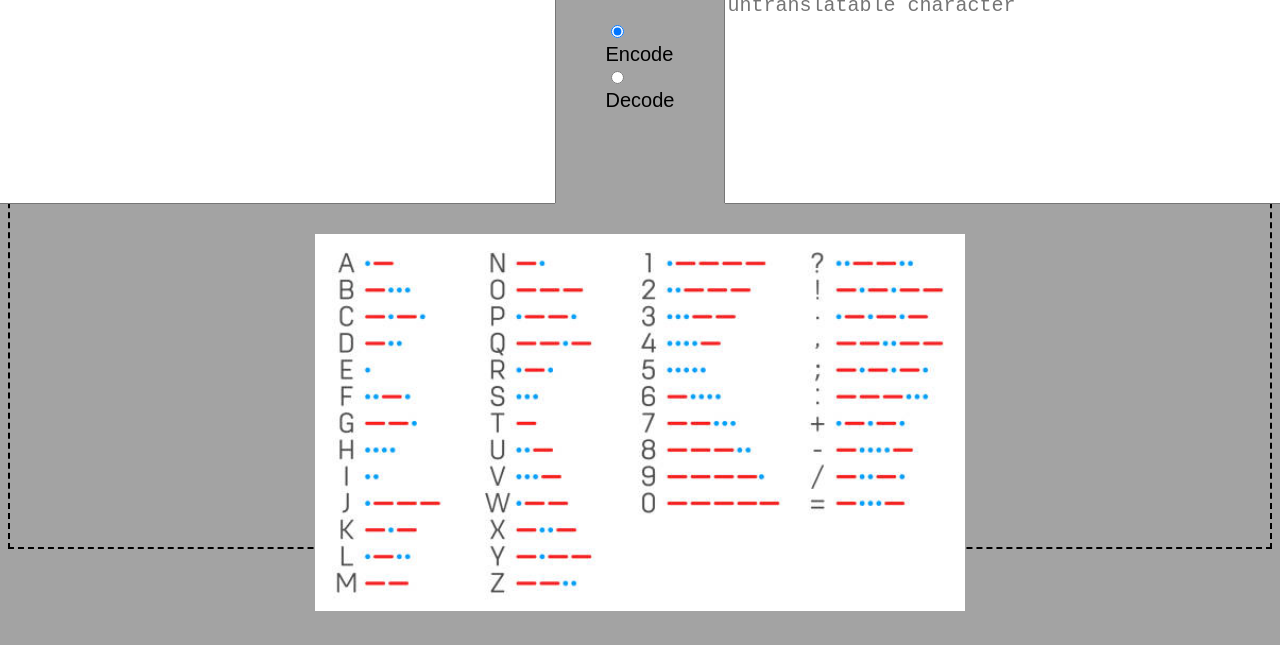
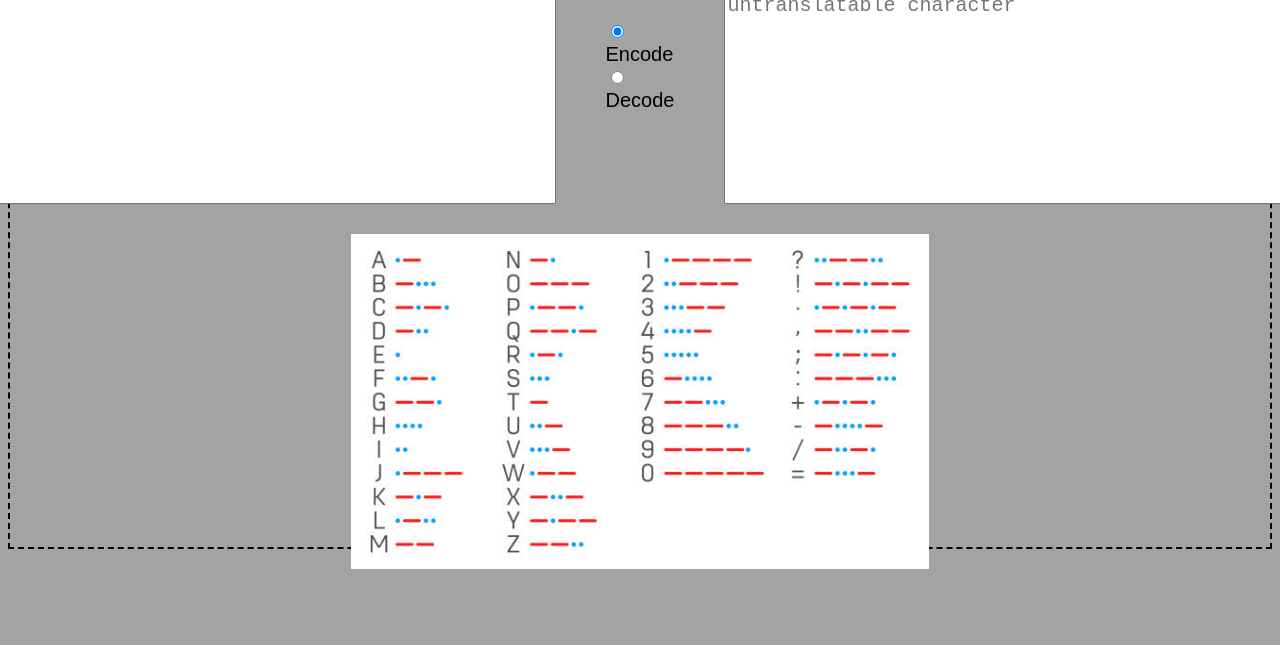
Before and after one commit to robertoFerreiraCode/morse-code-translator, a plain HTML site: page index.html in a window 1280 px wide. Shown: the part 247-892 px from the top of the page. After the commit the page ends 870 px from the top, so only its background shows below. Drawn offline with Linux system fonts and the light colour scheme; a web font is replaced by a local one.

Commit message:
changed image height

```diff
--- a/style.scss
+++ b/style.scss
@@ -55,5 +55,5 @@ body {
 
 .img {
     margin: 30px;
-    height: 90%;
+    height: 80%;
 }
```
Also changed, not shown: style.css, 1 other file.
